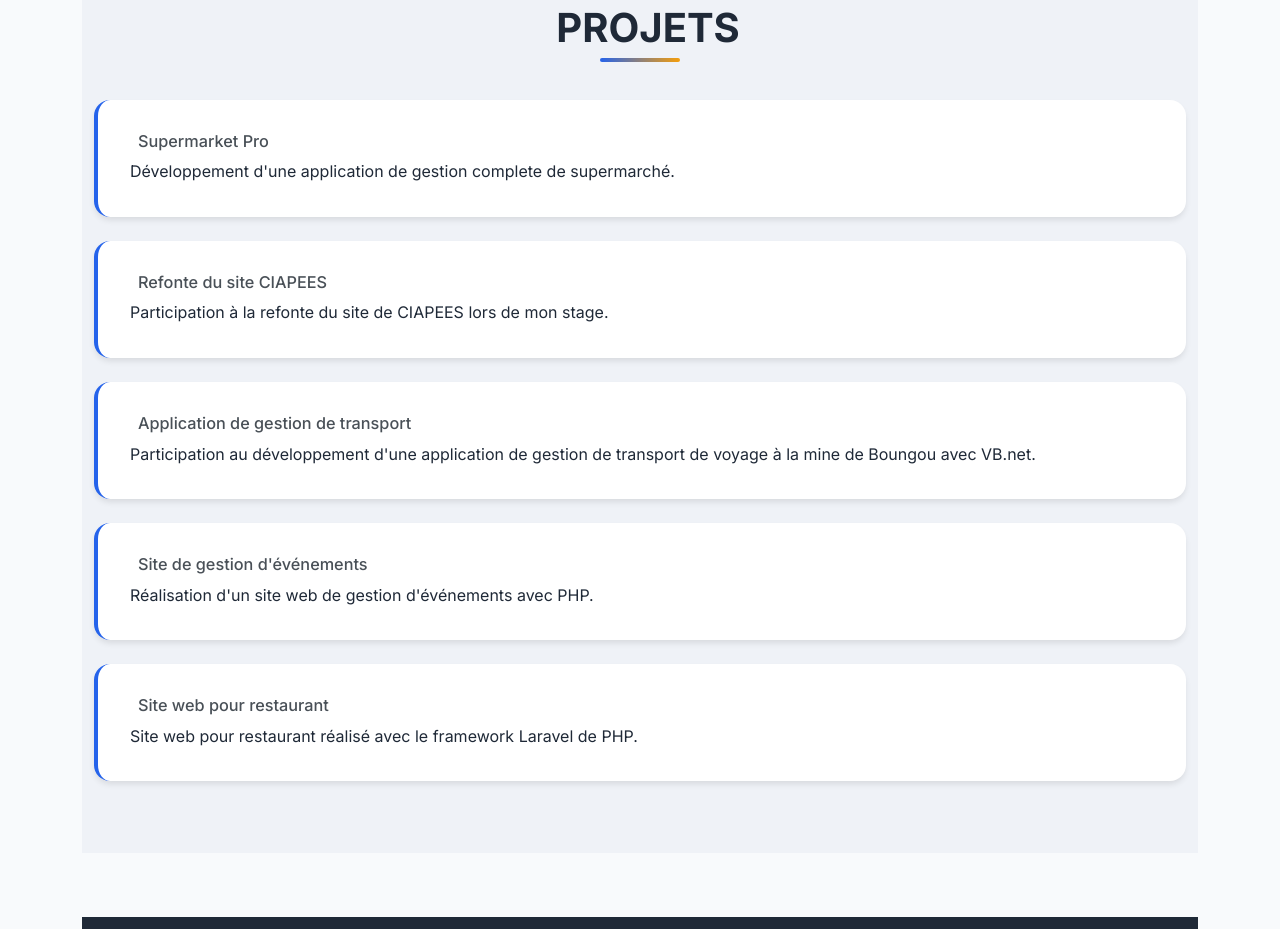
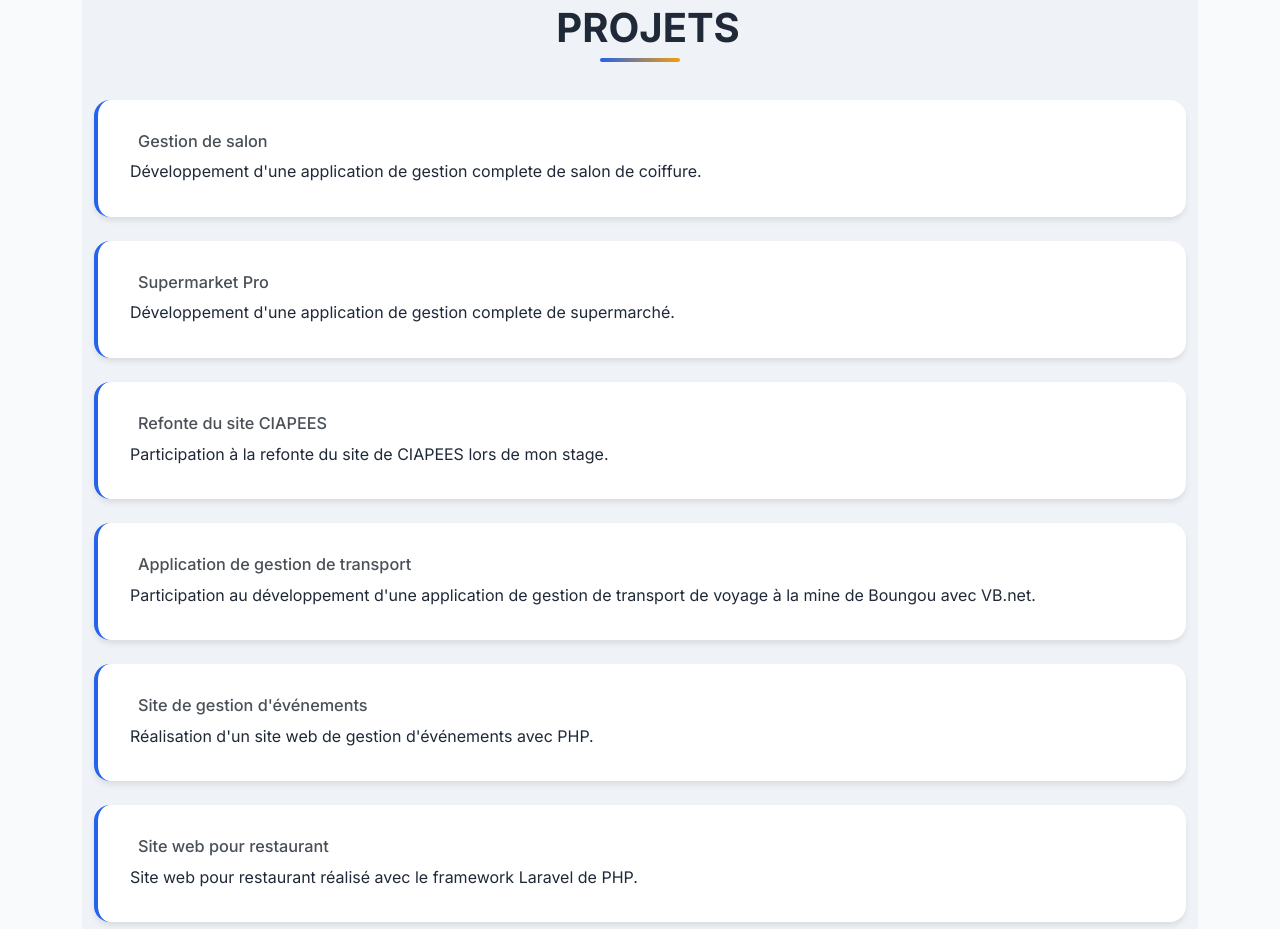
Before and after one commit to YonliMoussa/YonliMoussa.github.io, a website: page index.html in a window 1280 px wide. Shown: the part 3079-4008 px from the top of the page. Drawn offline with Linux system fonts and the light colour scheme.

Commit message:
site salon

```diff
--- a/index.html
+++ b/index.html
@@ -662,6 +662,10 @@
             <div class="row">
                 <div class="col-12">
                     <div class="project-card">
+                        <h5><i class="bi bi-globe text-primary me-2"></i>Gestion de salon</h5>
+                        <p class="mb-0">Développement d'une application de gestion complete de salon de coiffure.</p>
+                    </div>
+                    <div class="project-card">
                         <h5><i class="bi bi-globe text-primary me-2"></i>Supermarket Pro</h5>
                         <p class="mb-0">Développement d'une application de gestion complete de supermarché.</p>
                     </div>
```
